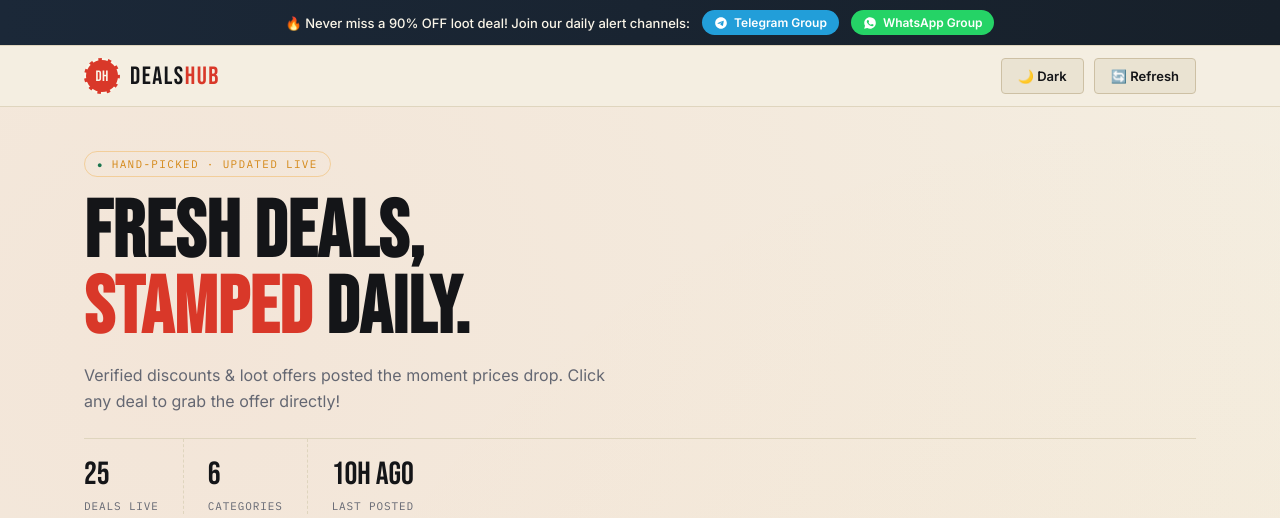
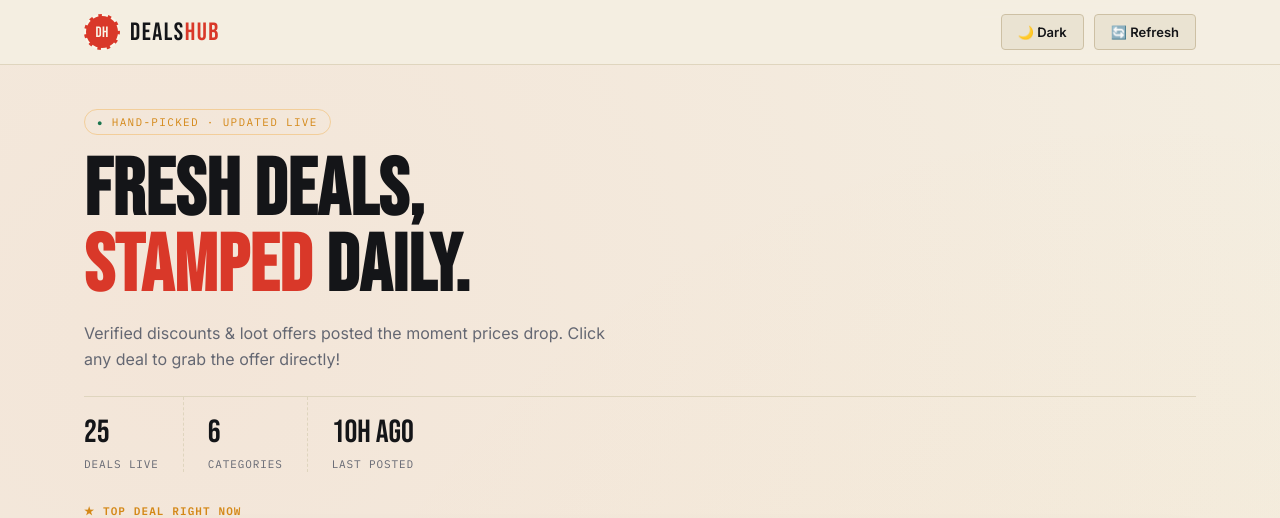
Before and after one commit to Raghavb860/deals-hub, a plain HTML site: page index.html in a window 1280 px wide. Shown: the top 518 px of the page. Drawn offline with Linux system fonts and the light colour scheme.

Commit message:
UI: Remove top Telegram and WhatsApp alert banner

```diff
--- a/index.html
+++ b/index.html
@@ -36,8 +36,6 @@
     --stamp-hover: #C5372A;
     --forest: #23865D;
     --mustard: #F0A93B;
-    --telegram: #229ED9;
-    --whatsapp: #25D366;
     --btn-ghost-bg: transparent;
     --btn-ghost-text: #FAF5E8;
     --btn-ghost-border: #3D404C;
@@ -100,45 +98,9 @@
   ::selection{background:var(--stamp); color:#FFFFFF;}
   img{max-width:100%; display:block;}
 
-  /* --- Social Alert Banner --- */
-  .social-banner {
-    background: linear-gradient(90deg, #1b2838 0%, #17202a 100%);
-    border-bottom: 1px solid var(--border-line);
-    padding: 10px 16px;
-    font-size: 13px;
-    text-align: center;
-  }
-  .social-banner-inner {
-    max-width: 1160px;
-    margin: 0 auto;
-    display: flex;
-    align-items: center;
-    justify-content: center;
-    gap: 12px;
-    flex-wrap: wrap;
-  }
-  .social-banner span {
-    font-weight: 500;
-    color: #FAF5E8;
-  }
-  .social-btn {
-    display: inline-flex;
-    align-items: center;
-    gap: 6px;
-    padding: 5px 12px;
-    border-radius: 100px;
-    font-size: 12px;
-    font-weight: 600;
-    text-decoration: none;
-    transition: transform 0.15s ease, opacity 0.15s ease;
-  }
-  .social-btn:hover { transform: translateY(-1px); opacity: 0.9; }
-  .social-btn.telegram { background: var(--telegram); color: #fff; }
-  .social-btn.whatsapp { background: var(--whatsapp); color: #fff; }
-
   /* --- Header --- */
   header{position:sticky; top:0; z-index:40; background:var(--header-bg); backdrop-filter:blur(8px); border-bottom:1px solid var(--border-line); transition: background-color 0.25s ease;}
-  .header-inner{max-width:1160px; margin:0 auto; padding:12px 24px; display:flex; align-items:center; justify-content:space-between; gap:16px;}
+  .header-inner{max-width:1160px; margin:0 auto; padding:14px 24px; display:flex; align-items:center; justify-content:space-between; gap:16px;}
   .brand{display:flex; align-items:center; gap:10px; text-decoration:none;}
   .brand-mark{width:36px; height:36px; background:var(--stamp); border-radius:50%; display:flex; align-items:center; justify-content:center; border:2px dashed #FAF5E8; flex-shrink:0;}
   .brand-mark span{font-family:'Bebas Neue'; font-size:15px; color:#FAF5E8; letter-spacing:0.02em;}
@@ -226,7 +188,6 @@
   .grab-btn{flex:1; background:var(--stamp); color:#fff; text-align:center; text-decoration:none; font-weight:700; font-size:13px; padding:10px 12px; border-radius:var(--radius); letter-spacing:0.02em; transition:background .15s ease;}
   .grab-btn:hover{background:var(--stamp-hover);}
 
-  /* CRITICAL FIX: Share Button Contrast & Visibility */
   .share-btn{
     background: var(--share-btn-bg);
     border: 1px solid var(--share-btn-border);
@@ -277,20 +238,6 @@
 </style>
 </head>
 <body>
-
-<div class="social-banner" id="socialBanner">
-  <div class="social-banner-inner">
-    <span>🔥 Never miss a 90% OFF loot deal! Join our daily alert channels:</span>
-    <a href="https://t.me/your_telegram_channel" target="_blank" rel="noopener" class="social-btn telegram" id="tgBtn">
-      <svg width="14" height="14" viewBox="0 0 24 24" fill="currentColor"><path d="M12 2C6.48 2 2 6.48 2 12s4.48 10 10 10 10-4.48 10-10S17.52 2 12 2zm4.64 6.8c-.15 1.58-.8 5.42-1.13 7.19-.14.75-.42 1-.68 1.03-.58.05-1.02-.38-1.58-.75-.88-.58-1.38-.94-2.23-1.5-.99-.65-.35-1.01.22-1.59.15-.15 2.71-2.48 2.76-2.69a.2.2 0 00-.05-.18c-.06-.05-.14-.03-.21-.02-.09.02-1.49.95-4.22 2.79-.4.27-.76.41-1.08.4-.36-.01-1.04-.2-1.55-.37-.63-.2-1.12-.31-1.08-.66.02-.18.27-.36.74-.55 2.92-1.27 4.86-2.11 5.83-2.51 2.78-1.16 3.35-1.36 3.73-1.36.08 0 .27.02.39.12.1.08.13.19.14.27-.01.06.01.24 0 .38z"/></svg>
-      Telegram Group
-    </a>
-    <a href="https://chat.whatsapp.com/your_whatsapp_group" target="_blank" rel="noopener" class="social-btn whatsapp" id="waBtn">
-      <svg width="14" height="14" viewBox="0 0 24 24" fill="currentColor"><path d="M12.04 2c-5.46 0-9.91 4.45-9.91 9.91 0 1.75.46 3.45 1.32 4.95L2.05 22l5.25-1.38c1.45.79 3.08 1.21 4.74 1.21 5.46 0 9.91-4.45 9.91-9.91 0-2.65-1.03-5.14-2.9-7.01A9.816 9.816 0 0012.04 2zm5.8 14.16c-.24.68-1.2 1.25-1.94 1.41-.51.11-1.17.2-3.41-.73-2.86-1.18-4.7-4.08-4.84-4.27-.14-.19-1.16-1.55-1.16-2.95 0-1.4.73-2.09.99-2.37.26-.28.57-.35.76-.35.19 0 .38.01.54.01.17 0 .41-.07.64.49.24.57.81 1.98.88 2.12.07.14.12.31.02.5-.1.19-.15.31-.3.49-.15.18-.31.4-.44.53-.15.15-.3.31-.13.6.17.29.76 1.25 1.63 2.03 1.12 1 2.07 1.31 2.36 1.46.29.15.46.13.63-.07.17-.2.73-.85.92-1.14.19-.29.38-.24.64-.15.26.09 1.64.77 1.92.91.28.14.47.21.54.33.07.12.07.7-.17 1.38z"/></svg>
-      WhatsApp Group
-    </a>
-  </div>
-</div>
 
 <header>
   <div class="header-inner">
```
